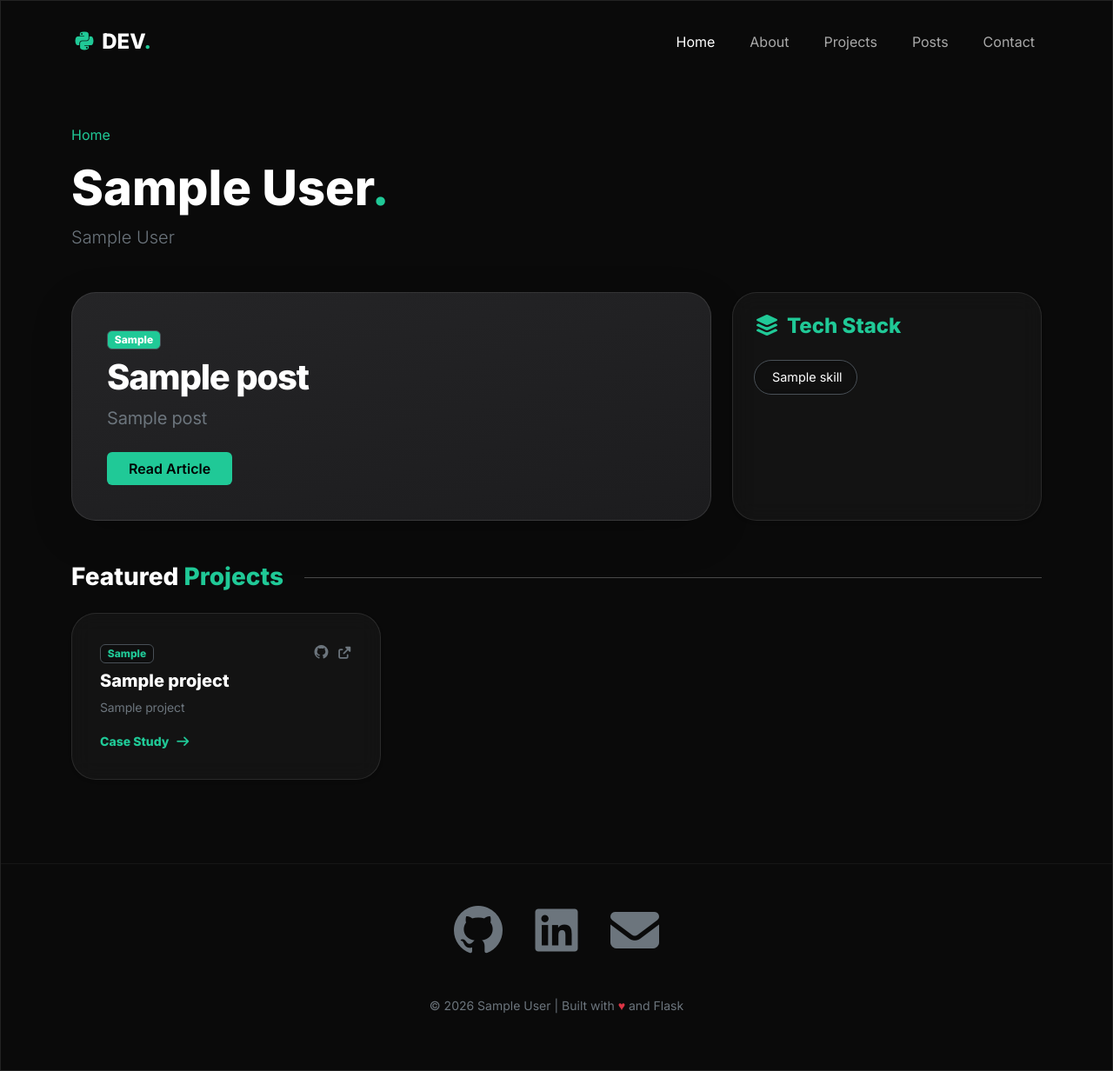
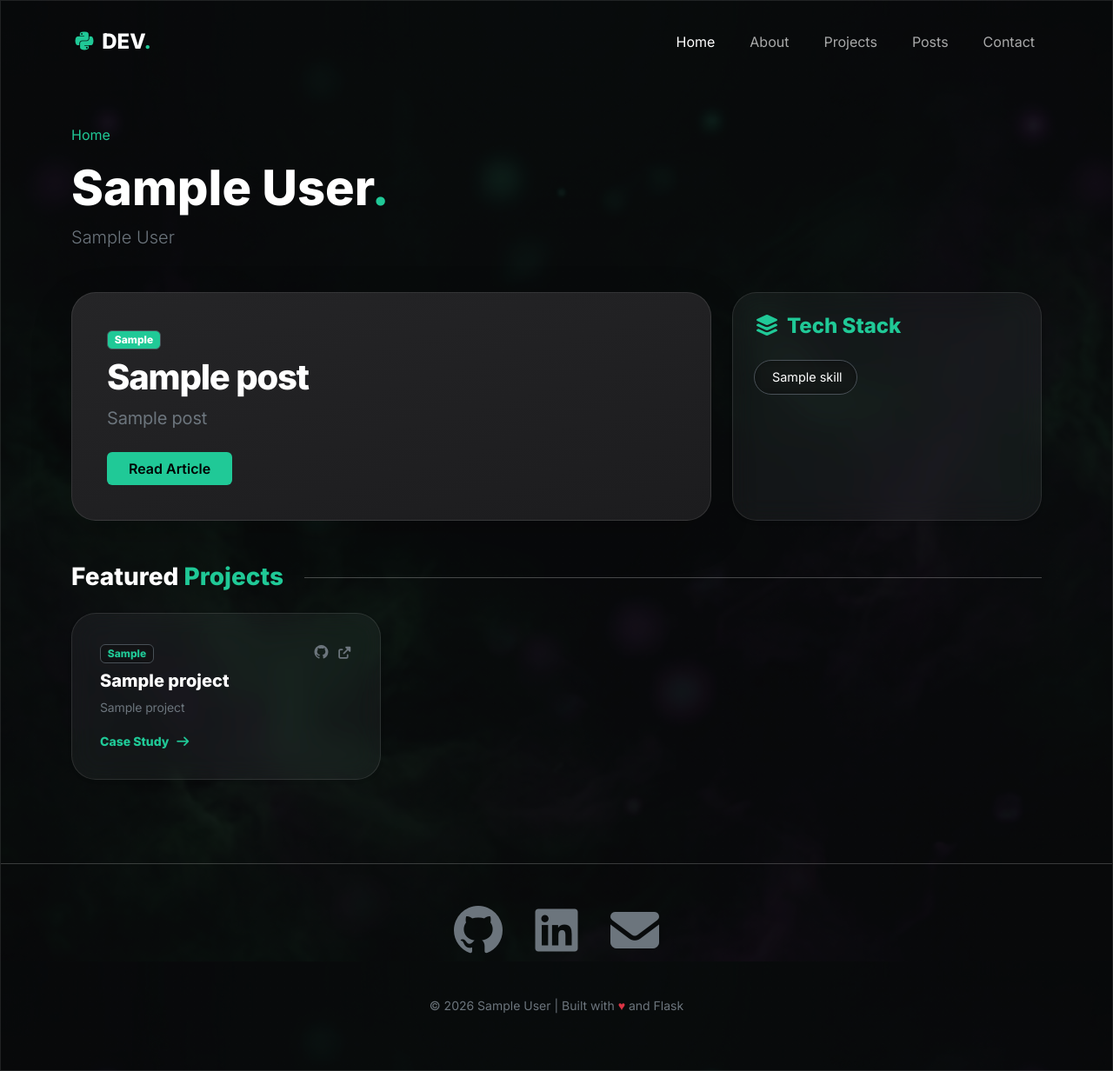
Before and after one commit to tomDeller80/portfolio-website, a Flask app: page / in a window 1280 px wide. Shown: the whole page at 87% size. Run offline with Flask 3, Linux system fonts and the light colour scheme; tables that the repository leaves empty hold one stand-in row (values such as "Sample post"); some libraries are stand-ins or nearby versions.

Commit message:
feat: implement minimalist haze background and enhance glassmorphism

```diff
--- a/static/css/style.css
+++ b/static/css/style.css
@@ -13,6 +13,12 @@ body {
     background-color: var(--bg-color);
     color: #ffffff;
     font-family: 'Inter', sans-serif;
+    background: linear-gradient(rgba(10, 10, 10, 0.7), rgba(10, 10, 10, 0.7)), url('/static/img/bg.png') no-repeat center center fixed;;
+    background-size: cover;
+}
+
+footer {
+    border-top: 1px solid rgba(255,255,255,0.2) !important;
 }
 
 .bg-teal { background-color: var(--teal-accent); }
@@ -76,9 +82,9 @@ a.text-teal:hover{
 }
 
 .bg-glass {
-    background: rgba(255, 255, 255, 0.04);
-    backdrop-filter: blur(12px);
-    -webkit-backdrop-filter: blur(12px);
+    background: rgba(255, 255, 255, 0.05);
+    backdrop-filter: blur(15px) saturate(150%);
+    -webkit-backdrop-filter: blur(15px) saturate(150%);
     border: 1px solid rgba(255, 255, 255, 0.10) !important;
 }
 
```
Also changed, not shown: static/img/bg.png (added).
